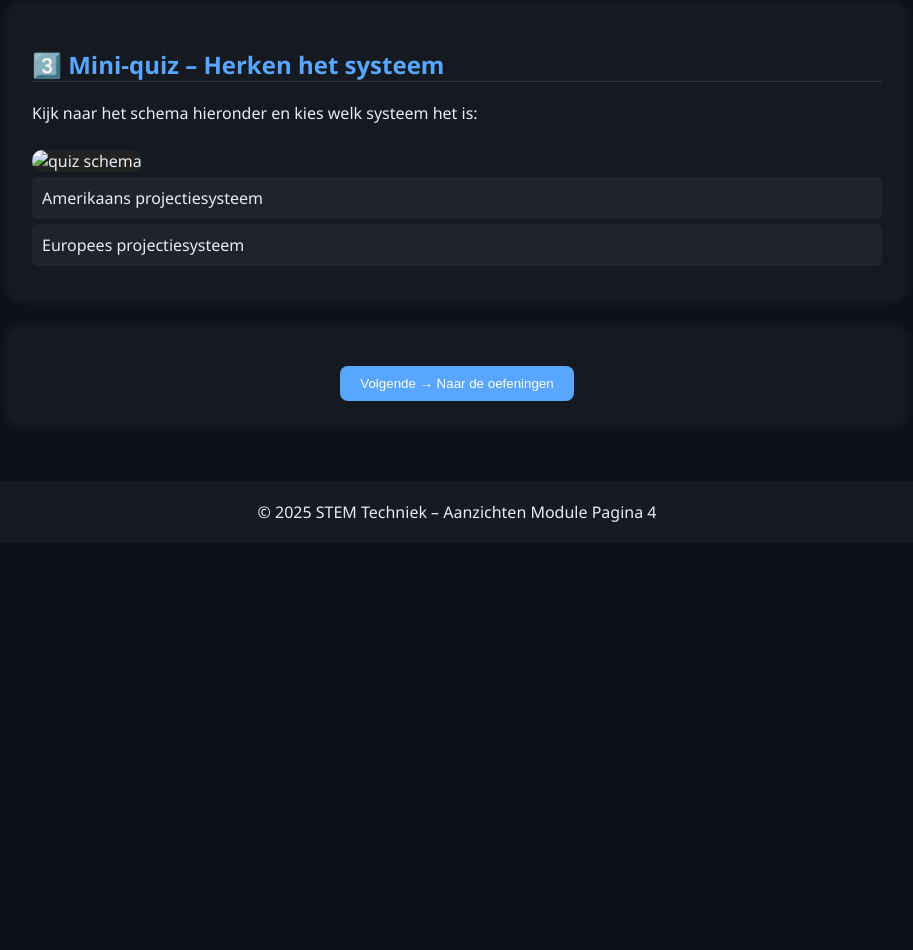
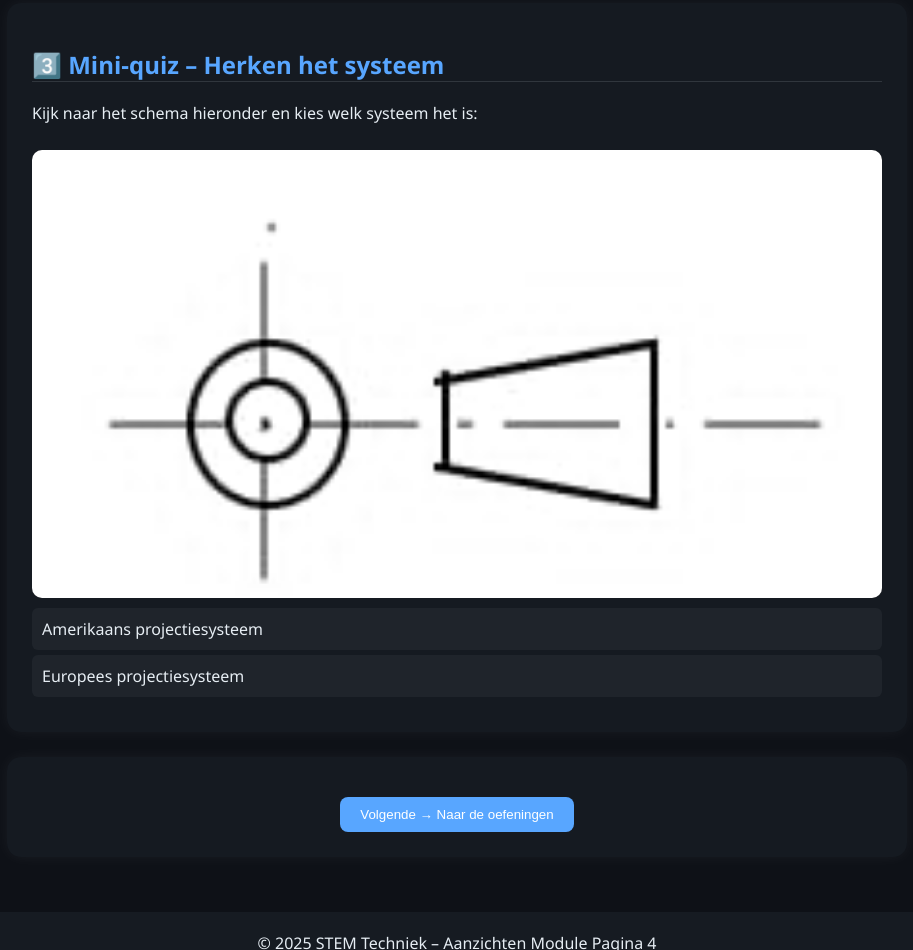
Before and after one commit to julianra/aanzichten, a plain HTML site: page projectiesystemen.html in a window 1280 px wide. Shown: the part 2417-3367 px from the top of the page, without its empty margins (183-1096 px from the left). Before the commit the page ends 2960 px from the top, so only its background shows below. Drawn offline with Linux system fonts and the light colour scheme.

Commit message:
Update projectiesystemen.html

```diff
--- a/projectiesystemen.html
+++ b/projectiesystemen.html
@@ -103,7 +103,7 @@
 <section class="card">
   <h2>3️⃣ Mini-quiz – Herken het systeem</h2>
   <p>Kijk naar het schema hieronder en kies welk systeem het is:</p>
-  <img src="fotos/amerikaans" alt="quiz schema">
+  <img src="fotos/amerikaans.jpg" alt="quiz schema">
   <div class="quiz-option" onclick="checkAnswer('amerikaans')">Amerikaans projectiesysteem</div>
   <div class="quiz-option" onclick="checkAnswer('europees')">Europees projectiesysteem</div>
   <div id="quizFeedback" class="feedback"></div>
```
